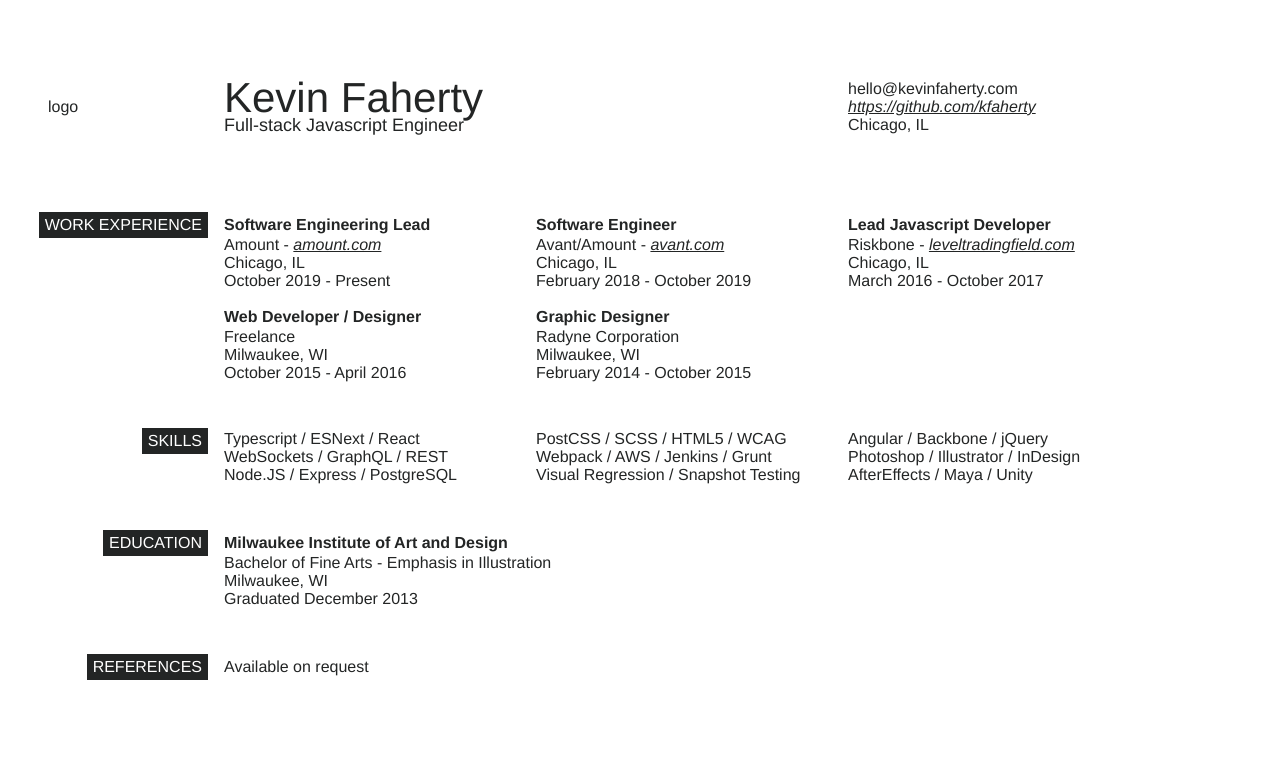
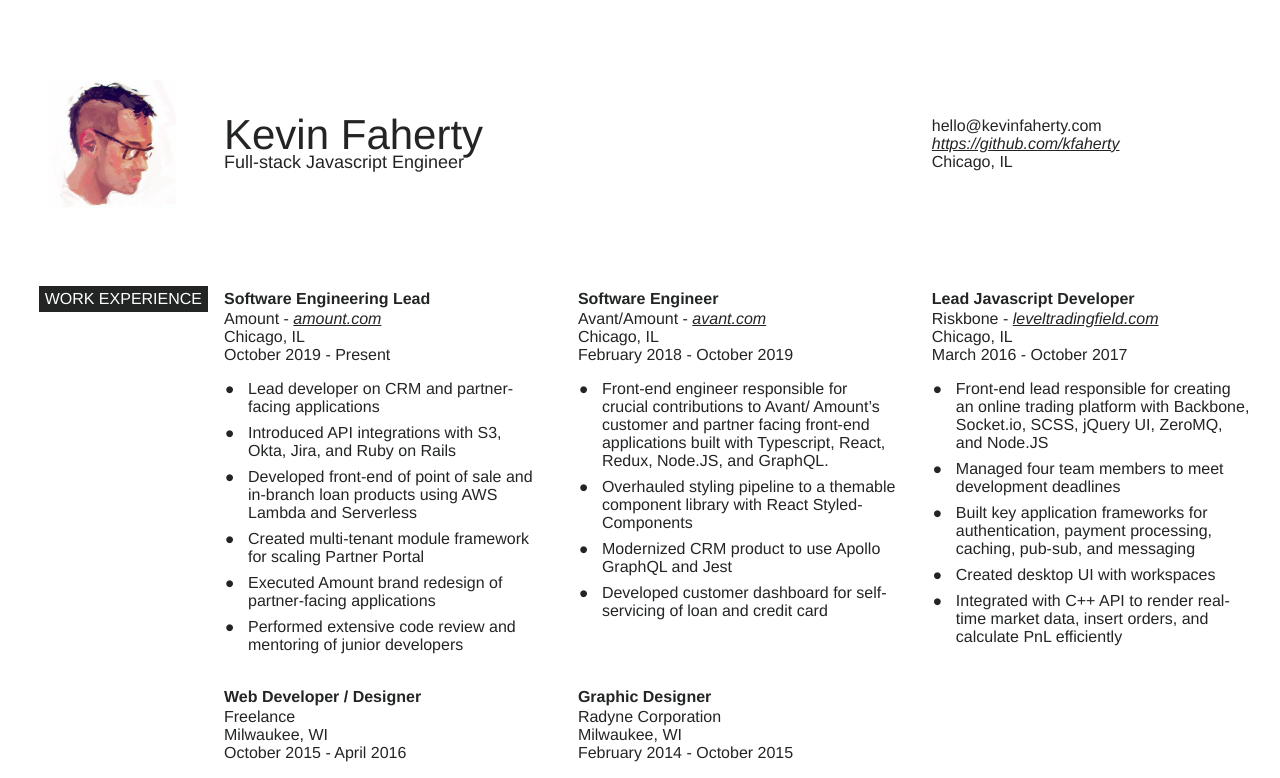
Before and after one commit to kfaherty/personal-site, a React app: page / in a window 1280 px wide. Shown: the top 778 px of the page. Built offline with nearby package versions, Linux system fonts and the light colour scheme.

Commit message:
bullet points

```diff
--- a/src/Components/Resume/index.tsx
+++ b/src/Components/Resume/index.tsx
@@ -1,167 +1,105 @@
 import * as React from 'react';
-import { css, default as styled } from 'styled-components';
 
-import { media } from '../GlobalStyle/media';
+import logo from '../../Resources/images/logo.jpg';
 
-interface IPositionedCell {
-  position?: number;
-  span?: number;
-}
+import {
+  BulletElement,
+  CellHeader,
+  Grid,
+  HeaderGrid,
+  Headline,
+  Link,
+  ListBullet,
+  Logo,
+  PositionedCell,
+  ResumeWrap,
+  Section,
+  Subhead
+} from './presentational';
 
-const ResumeWrap = styled.div`
-  margin: 3em;
-`;
-
-const Grid = styled.div`
-  display: grid;
-  gap: 1em 1em;
-  grid-template-columns: 100%;
-  margin-bottom: 3em;
-
-  ${media.small`
-    grid-template-columns: 10em 25%;
-  `}
-  ${media.medium`
-    grid-template-columns: 10em repeat(2, 25%);
-  `}
-  ${media.large`
-    grid-template-columns: 10em repeat(3, 25%);
-  `}
-`;
-
-const HeaderGrid = styled(Grid)`
-  align-items: center;
-  margin: 5em 0;
-`;
-
-// tslint:disable: no-magic-numbers
-const PositionedCell = styled.div<IPositionedCell>`
-  grid-column-start: ${({ position }) => position ? position : 'auto'};
-  grid-column-end: span 1;
-
-  ${({ span }) => span && css`
-    ${media.small`
-      grid-column-end: ${span > 2 ? 'span 2' : `span ${span}`};
-    `}
-    ${media.medium`
-      grid-column-end: ${span > 3 ? 'span 3' : `span ${span}`};
-    `}
-    ${media.large`
-      grid-column-end: ${span > 4 ? 'span 4' : `span ${span}`};
-    `}
-  `}
-`;
-// tslint:enable: no-magic-numbers
-
-const Headline = styled.h1`
-  font-size: 4.2rem;
-  line-height: 3.6rem;
-  margin: 0;
-`;
-
-const Subhead = styled.h2``;
-
-const Link = styled.a`
-  font-style: italic;
-  color: ${({ theme: { link }}) => link.colorLink};
-
-  &:hover {
-    color: ${({ theme: { link }}) => link.colorLinkHover};
-  }
-`;
-
-const Section = styled.h3`
-  display: inline-flex;
-  width: min-content;
-  white-space: nowrap;
-  padding: 0.125em 0.375em;
-  background: ${({ theme: { section } }) => section.colorBackground};
-  color: ${({ theme: { section } }) => section.colorText};
-  align-self: baseline;
-  justify-self: flex-end;
-  text-transform: uppercase;
-  font-size: 1.6rem;
-  line-height: 2.2rem;
-  margin-top: -0.125em;
-`;
-
-const CellHeader = styled.h4`
-  font-weight: 700;
-  font-size: 1.6rem;
-  line-height: 2.2rem;
-`;
-
-const ListBullet = styled.ul`
-  margin: 1em 1.25em;
-  list-style: none;
-  color: ${({ theme: { text } }) => text.colorText};
-`;
-
-const BulletElement = styled.li`
-  padding-left: 0.25em;
-  margin: 0 0 0.5em;
-  position: relative;
-
-  &::before {
-    content: '\\2022';
-    position: absolute;
-    color: ${({ theme }) => theme.text.colorText};
-    left: -0.75em;
-    font-size: 2.5rem;
-  }
-`;
-
-const Resume: React.FC = () => (
-  <ResumeWrap>
-    <HeaderGrid>
-      <div>
-        logo
-      </div>
-      <PositionedCell span={2}>
-        <Headline>Kevin Faherty</Headline>
-        <Subhead>Full-stack Javascript Engineer</Subhead>
-      </PositionedCell>
-      <div>
-        <div>hello@kevinfaherty.com</div>
-        <Link href='https://github.com/kfaherty'>https://github.com/kfaherty</Link>
-        <div>Chicago, IL</div>
-      </div>
-    </HeaderGrid>
+const WorkExperience: React.FC = () => (
   <Grid>
-      <Section>Work Experience</Section>
     <div>
       <CellHeader>Software Engineering Lead</CellHeader>
       <div>Amount - <Link href='amount.com'>amount.com</Link></div>
       <div>Chicago, IL</div>
       <div>October 2019 - Present</div>
+      <ListBullet>
+        <BulletElement>Lead developer on CRM and partner-facing applications</BulletElement>
+        <BulletElement>Introduced API integrations with S3, Okta, Jira, and Ruby on Rails</BulletElement>
+        <BulletElement>Developed front-end of point of sale and in-branch loan products using AWS Lambda and Serverless</BulletElement>
+        <BulletElement>Created multi-tenant module framework for scaling Partner Portal</BulletElement>
+        <BulletElement>Executed Amount brand redesign of partner-facing applications</BulletElement>
+        <BulletElement>Performed extensive code review and mentoring of junior developers</BulletElement>
+      </ListBullet>
     </div>
     <div>
       <CellHeader>Software Engineer</CellHeader>
       <div>Avant/Amount - <Link href='avant.com'>avant.com</Link></div>
       <div>Chicago, IL</div>
       <div>February 2018 - October 2019</div>
+      <ListBullet>
+        <BulletElement>
+          Front-end engineer responsible for crucial contributions to Avant/
+          Amount’s customer and partner facing front-end applications built with Typescript, React, Redux, Node.JS, and GraphQL.
+        </BulletElement>
+        <BulletElement>Overhauled styling pipeline to a themable component library with React Styled-Components</BulletElement>
+        <BulletElement>Modernized CRM product to use Apollo GraphQL and Jest</BulletElement>
+        <BulletElement>Developed customer dashboard for self-servicing of loan and credit card</BulletElement>
+      </ListBullet>
     </div>
     <div>
       <CellHeader>Lead Javascript Developer</CellHeader>
       <div>Riskbone - <Link href='leveltradingfield.com'>leveltradingfield.com</Link></div>
       <div>Chicago, IL</div>
       <div>March 2016 - October 2017</div>
+      <ListBullet>
+        <BulletElement>
+          Front-end lead responsible for creating an online trading platform with Backbone, Socket.io, SCSS, jQuery UI, ZeroMQ, and Node.JS
+        </BulletElement>
+        <BulletElement>Managed four team members to meet development deadlines</BulletElement>
+        <BulletElement>
+          Built key application frameworks for authentication, payment processing, caching, pub-sub, and messaging</BulletElement>
+        <BulletElement>Created desktop UI with workspaces</BulletElement>
+        <BulletElement>Integrated with C++ API to render real-time market data, insert orders, and calculate PnL efficiently</BulletElement>
+      </ListBullet>
     </div>
-      <PositionedCell position={2}>
+    <div>
       <CellHeader>Web Developer / Designer</CellHeader>
       <div>Freelance</div>
       <div>Milwaukee, WI</div>
       <div>October 2015 - April 2016</div>
-      </PositionedCell>
+      <ListBullet>
+        <BulletElement>
+          Freelanced on web projects requiring web/mobile design, responsive CSS layouts, seamless page transitions, templating, e-
+          commerce, asynchronous loading, prototyping, SEO, content management systems, and more
+        </BulletElement>
+        <BulletElement>
+          Commissioned as a designer to create illustrations, advertisements, brochures, posters, brand identities, icons, logos, and more
+        </BulletElement>
+        <BulletElement>Participated in the local community of freelance professionals</BulletElement>
+      </ListBullet>
+    </div>
     <div>
       <CellHeader>Graphic Designer</CellHeader>
       <div>Radyne Corporation</div>
       <div>Milwaukee, WI</div>
       <div>February 2014 - October 2015</div>
+      <ListBullet>
+        <BulletElement>Independently designed marketing content in-house for print and web</BulletElement>
+        <BulletElement>
+          Responsible for developing websites, product icons, animations, UI wireframes, product manuals/
+          guides, brochures and catalogs, advertisements, video and photography content, email templates, and exhibition designs.
+        </BulletElement>
+        <BulletElement>Modernized the parent company’s branding guidelines</BulletElement>
+        <BulletElement>Created a distinct graphic identity for Radyne within brand standards</BulletElement>
+      </ListBullet>
     </div>
   </Grid>
+);
+
+const Skills: React.FC = () => (
   <Grid>
-      <Section>Skills</Section>
     <div>
       <div>Typescript / ESNext / React</div>
       <div>WebSockets / GraphQL / REST</div>
@@ -178,8 +116,34 @@
       <div>AfterEffects / Maya / Unity</div>
     </div>
   </Grid>
+);
+
+const Resume: React.FC = () => (
+  <ResumeWrap>
+    <Logo
+      src={logo}
+      alt='logo'
+    />
+    <HeaderGrid>
+      <PositionedCell span={2}>
+        <Headline>Kevin Faherty</Headline>
+        <Subhead>Full-stack Javascript Engineer</Subhead>
+      </PositionedCell>
+      <div>
+        <div>hello@kevinfaherty.com</div>
+        <Link href='https://github.com/kfaherty'>https://github.com/kfaherty</Link>
+        <div>Chicago, IL</div>
+      </div>
+    </HeaderGrid>
+
+    <Section>Work Experience</Section>
+    <WorkExperience />
+
+    <Section>Skills</Section>
+    <Skills />
+
+    <Section>Education</Section>
     <Grid>
-      <Section>Education</Section>
       <PositionedCell span={2}>
         <CellHeader>Milwaukee Institute of Art and Design</CellHeader>
         <div>Bachelor of Fine Arts - Emphasis in Illustration</div>
@@ -187,8 +151,9 @@
         <div>Graduated December 2013</div>
       </PositionedCell>
     </Grid>
+
+    <Section>References</Section>
     <Grid>
-      <Section>References</Section>
       <p>Available on request</p>
     </Grid>
   </ResumeWrap>
--- /dev/null
+++ b/src/Components/Resume/presentational.tsx
@@ -0,0 +1,125 @@
+import { css, default as styled } from 'styled-components';
+
+import { media } from '../GlobalStyle/media';
+
+interface IPositionedCell {
+  position?: number;
+  span?: number;
+}
+
+export const ResumeWrap = styled.div`
+  margin: 5em 3em;
+  display: grid;
+  gap: 5em 1em;
+  grid-template-columns: 100%;
+  grid-template-rows: 8em auto;
+
+  ${media.small`
+    grid-template-columns: 10em calc(100% - 10em);
+  `}
+`;
+
+export const Logo = styled.img`
+  align-items: center;
+  height: 8em;
+`;
+
+export const Grid = styled.div`
+  display: grid;
+  gap: 1em 1em;
+  grid-template-columns: 100%;
+
+  ${media.small`
+    grid-template-columns: 100%;
+  `}
+  ${media.medium`
+    grid-template-columns: repeat(2, 50%);
+  `}
+  ${media.large`
+    grid-template-columns: repeat(3, 33%);
+  `}
+`;
+
+export const HeaderGrid = styled(Grid)`
+  align-items: center;
+`;
+
+// tslint:disable: no-magic-numbers
+export const PositionedCell = styled.div<IPositionedCell>`
+  grid-column-start: ${({ position }) => position ? position : 'auto'};
+  grid-column-end: span 1;
+
+  ${({ span }) => span && css`
+    ${media.small`
+      grid-column-end: ${span > 1 ? 'span 2' : `span ${span}`};
+    `}
+    ${media.medium`
+      grid-column-end: ${span > 2 ? 'span 3' : `span ${span}`};
+    `}
+    ${media.large`
+      grid-column-end: ${span > 3 ? 'span 4' : `span ${span}`};
+    `}
+  `}
+`;
+// tslint:enable: no-magic-numbers
+
+export const Headline = styled.h1`
+  font-size: 4.2rem;
+  line-height: 3.6rem;
+  margin: 0;
+`;
+
+export const Subhead = styled.h2``;
+
+export const Link = styled.a`
+  font-style: italic;
+  color: ${({ theme: { link }}) => link.colorLink};
+
+  &:hover {
+    color: ${({ theme: { link }}) => link.colorLinkHover};
+  }
+`;
+
+export const Section = styled.h3`
+  display: inline-flex;
+  width: min-content;
+  white-space: nowrap;
+  padding: 0.125em 0.375em;
+  background: ${({ theme: { section } }) => section.colorBackground};
+  color: ${({ theme: { section } }) => section.colorText};
+  align-self: baseline;
+  text-transform: uppercase;
+  font-size: 1.6rem;
+  line-height: 2.2rem;
+  margin-top: -0.125em;
+
+  ${media.small`
+    justify-self: flex-end;
+  `}
+`;
+
+export const CellHeader = styled.h4`
+  font-weight: 700;
+  font-size: 1.6rem;
+  line-height: 2.2rem;
+`;
+
+export const ListBullet = styled.ul`
+  margin: 1em 1.25em;
+  list-style: none;
+  color: ${({ theme: { text } }) => text.colorText};
+`;
+
+export const BulletElement = styled.li`
+  padding-left: 0.25em;
+  margin: 0 0 0.5em;
+  position: relative;
+
+  &::before {
+    content: '\\2022';
+    position: absolute;
+    color: ${({ theme }) => theme.text.colorText};
+    left: -0.75em;
+    font-size: 2.5rem;
+  }
+`;
```
Also changed, not shown: src/Resources/images/logo.jpg (added), 1 other file (tests, documents, lock files or other folders). Lines whose indentation alone changed are shown as unchanged.
